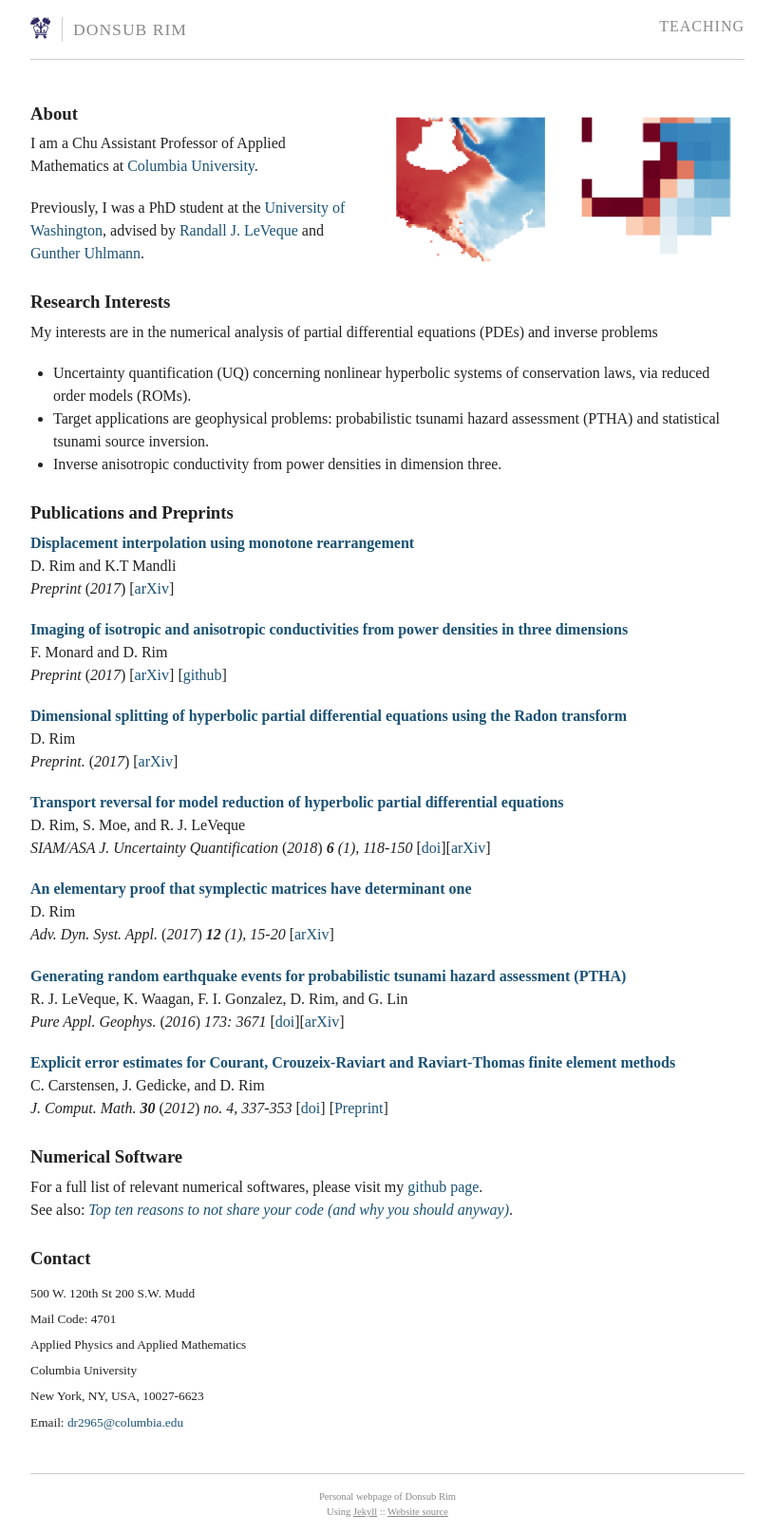
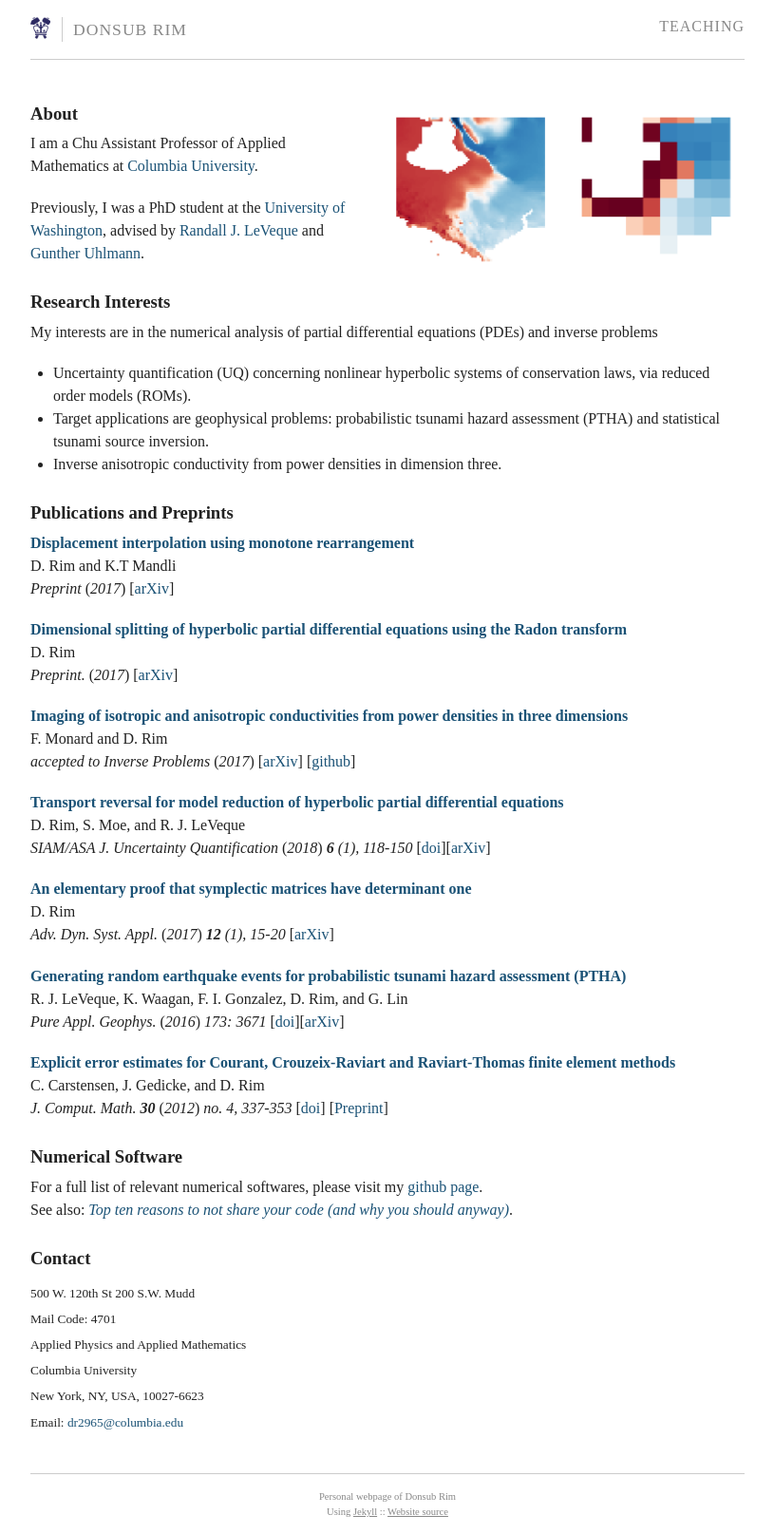
Before and after one commit to dsrim/dsrim.github.io, a Jekyll site: the page built from index.md, in a window 1280 px wide. Shown: the whole page at 95% size, without its empty margins (232-1047 px from the left). Built offline with Jekyll 4.4.1, drawn with Linux system fonts in a browser that asks for light colours.

Commit message:
accepted to inverse problems

```diff
--- a/index.md
+++ b/index.md
@@ -9,18 +9,18 @@ pubs:
       arxiv:    "https://arxiv.org/abs/1712.04028"
       year:     "2017"
 
-    - title:    "Imaging of isotropic and anisotropic conductivities from power                  densities in three dimensions"
-      author:   "F. Monard and D. Rim"
-      journal:  "Preprint"
-      arxiv:    "http://arxiv.org/abs/1711.03137"
-      github:   "http://github.com/dsrim/powerdensity3d"
-      year:     "2017"
-
     - title:    "Dimensional splitting of hyperbolic partial differential
                  equations using the Radon transform"
       author:   "D. Rim"
       journal:  "Preprint."
       arxiv:   "https://arxiv.org/abs/1705.03609"
+      year:     "2017"
+
+    - title:    "Imaging of isotropic and anisotropic conductivities from power                  densities in three dimensions"
+      author:   "F. Monard and D. Rim"
+      journal:  "accepted to Inverse Problems"
+      arxiv:    "http://arxiv.org/abs/1711.03137"
+      github:   "http://github.com/dsrim/powerdensity3d"
       year:     "2017"
 
     - title:    "Transport reversal for model reduction of hyperbolic
```
